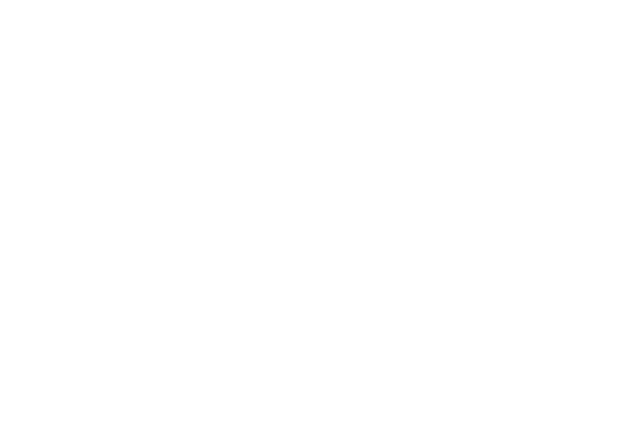
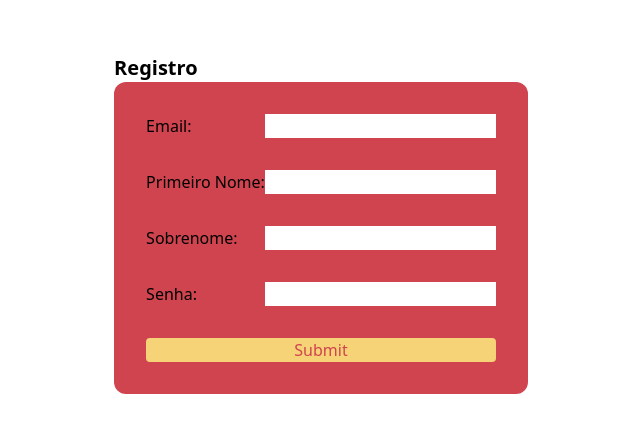
Before and after one commit to Marce1in/Antnest, a React (Vite) app: page /#/registro in a window 1280 px wide. Shown: the part 176-608 px from the top of the page, without its empty margins (319-959 px from the left). Built offline with nearby package versions, Linux system fonts and the light colour scheme.

Commit message:
register and login pages

```diff
--- a/src/pages/login/Login.jsx
+++ b/src/pages/login/Login.jsx
@@ -1,10 +1,10 @@
 import { Link } from "react-router-dom"
+import LoginForm from "./components/LoginForm"
 
 export default function Login(){
     return (
         <>
-            <h1 className="font-sans text-5xl text-center text-red-600">Eu sou uma linda página de login :)</h1>
-            <Link to="/" className="btn btn-error">Devolta a home</Link>
+            <LoginForm/>
         </>
     )
 }
--- /dev/null
+++ b/src/pages/login/components/LoginForm.jsx
@@ -0,0 +1,19 @@
+export default function LoginForm(){
+
+    return(
+
+        <>
+            <main className="flex justify-center items-center w-screen h-screen">
+                <form action="input">
+                    <h1 className="font-bold text-xl">Login</h1>
+                    <div className="flex flex-col bg-primary gap-8 p-8 rounded-xl">
+                        <label htmlFor="email" className="flex justify-between">Email: <input type="text"/> </label>
+                        <label htmlFor="senha" className="flex justify-between">Senha: <input type="text"/> </label>
+                        <button className=". bg-secondary rounded"><input type="submit" className="text-primary"/></button>
+                    </div>
+                </form>
+            </main>
+        </>
+
+    )
+}
--- a/src/pages/registro/Registro.jsx
+++ b/src/pages/registro/Registro.jsx
@@ -1,7 +1,9 @@
+import RegistroForm from "./components/RegistroForm"
+
 export default function Registro(){
     return (
         <>
-
+            <RegistroForm/>
         </>
     )
 }
--- /dev/null
+++ b/src/pages/registro/components/RegistroForm.jsx
@@ -0,0 +1,22 @@
+export default function RegistroForm(){
+
+    return(
+
+        <>
+            <main className="flex justify-center items-center w-screen h-screen">
+                <form action="input">
+                    <h1 className="font-bold text-xl">Registro</h1>
+                    <div className="flex flex-col bg-primary gap-8 p-8 rounded-xl justify-between">
+
+                        <label htmlFor="email" className="flex justify-between">Email: <input type="text"/> </label>
+                        <label htmlFor="nome" className="flex justify-between">Primeiro Nome: <input type="text" className=""/> </label>
+                        <label htmlFor="sobrenome" className="flex justify-between">Sobrenome: <input type="text" className=""/> </label>
+                        <label htmlFor="senha" className="flex justify-between">Senha: <input type="text"/> </label>
+                        <button className=". bg-secondary rounded"><input type="submit" className="text-primary"/></button>
+                    </div>
+                </form>
+            </main>
+        </>
+
+    )
+}
--- a/tailwind.config.js
+++ b/tailwind.config.js
@@ -5,14 +5,14 @@
         "./src/**/*.jsx",
     ],
     theme: {
-        colors: {
+
+        extend: { colors: {
             'text': '#090101',
             'background': '#fffafb',
             'primary': '#cf444e',
             'secondary': '#f7d378',
             'accent': '#f4e948',
-        },
-        extend: {},
+        },},
     },
     plugins: [],
 }
```
